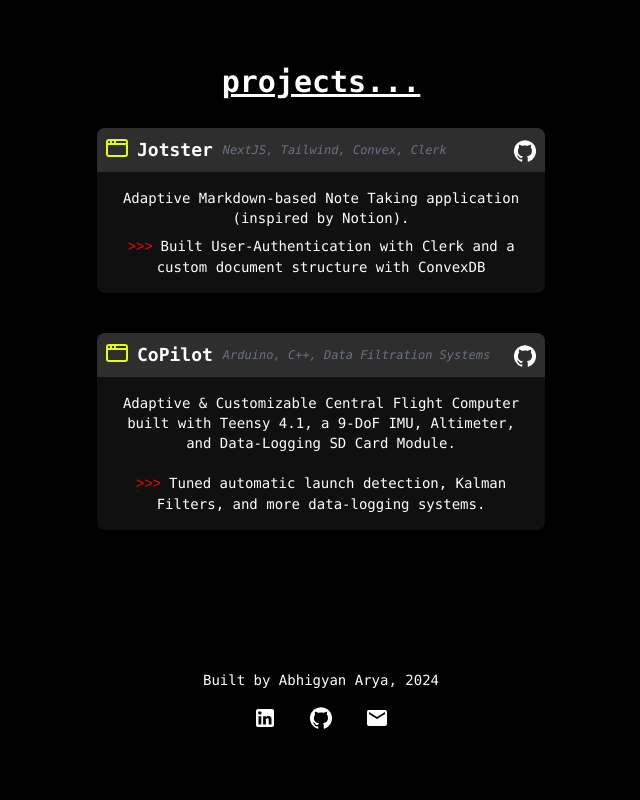
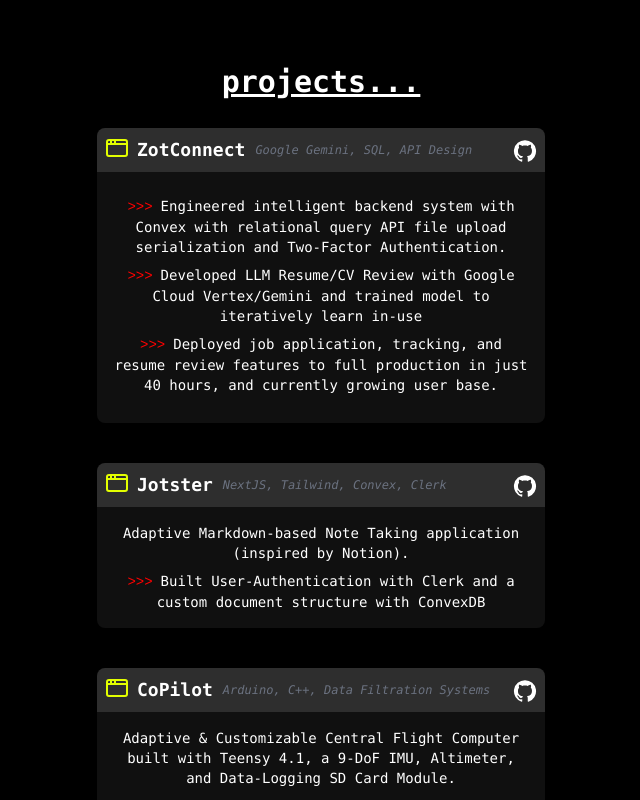
Before and after one commit to abhi-arya1/portfolio, a Next.js app: page / in a window 1280 px wide. Shown: the part 1000-1800 px from the top of the page, without its empty margins (319-959 px from the left). Before the commit the page ends 1758 px from the top, so only its background shows below. Built offline with nearby package versions, Linux system fonts and the light colour scheme.

Commit message:
update irvinehacks

```diff
--- a/components/projects.tsx
+++ b/components/projects.tsx
@@ -11,6 +11,20 @@
         projects...
         </div>
         <div className="flex flex-col pt-5">
+
+        <Box
+        title="ZotConnect"
+        github_link="https://github.com/abhi-arya1/zotconnect"
+        technologies="Google Gemini, SQL, API Design"
+        >
+            <p className="pb-3">
+            <li className="arrow-li pt-2">Engineered intelligent backend system with Convex with relational query API file upload serialization and Two-Factor Authentication.</li>
+            <li className="arrow-li pt-2">Developed LLM Resume/CV Review with Google Cloud Vertex/Gemini and trained model to iteratively learn in-use</li>
+            <li className="arrow-li pt-2">Deployed job application, tracking, and resume review features to full production in just 40 hours, and currently growing user base.</li>
+            </p>
+
+        </Box>
+        <div className="p-5" />
 
         <Box
         title="Jotster"
```
